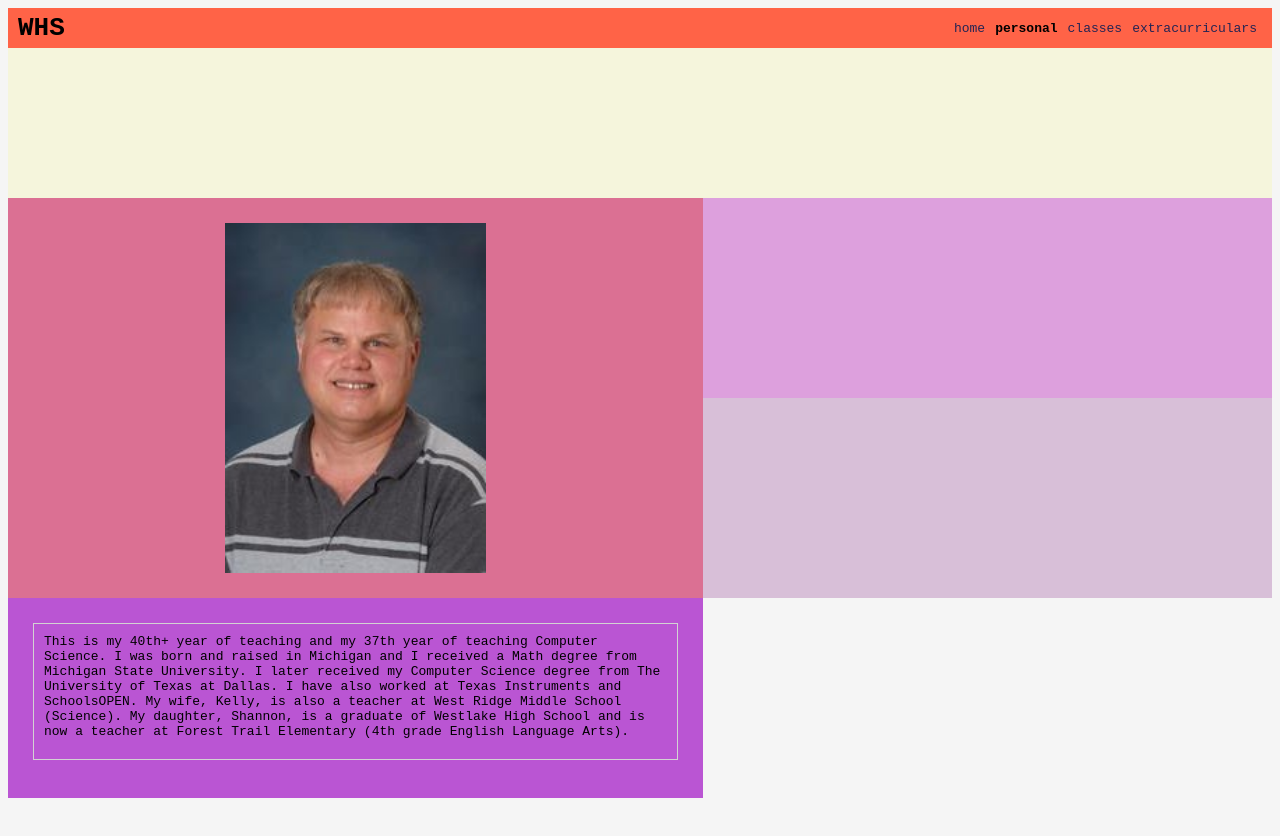
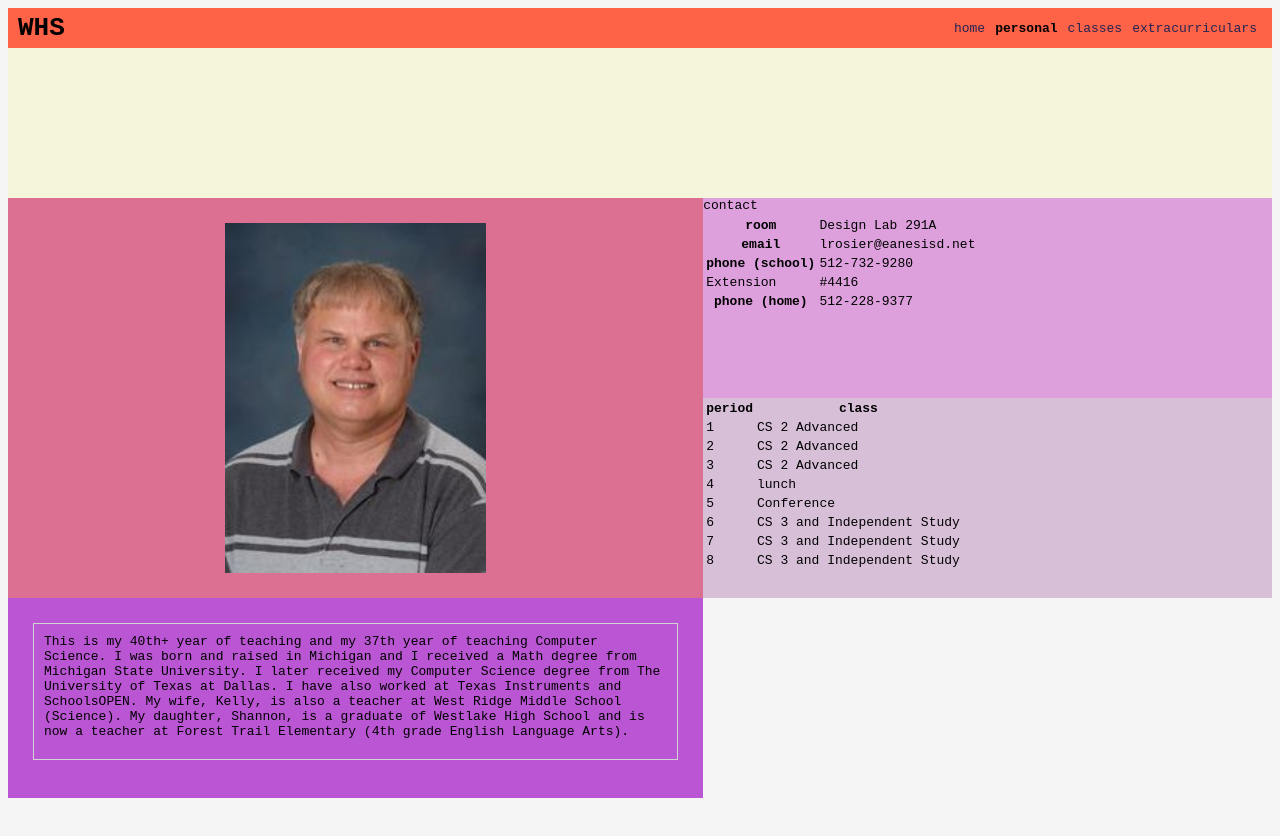
Before and after one commit to lael73009/CS3-p1, a plain HTML site: page personal.html in a window 1280 px wide. Drawn offline with Linux system fonts and the light colour scheme.

Commit message:
Basic tables on personal

```diff
--- a/personal.html
+++ b/personal.html
@@ -19,9 +19,70 @@
             </div>
 
             <div class="c4_personal">
+                <table>
+                    <tr>contact</tr>
+                    <tr>
+                        <th>room</th>
+                        <td>Design Lab 291A</td>
+                    </tr>
+                    <tr>
+                        <th>email</th>
+                        <td>lrosier@eanesisd.net</td>
+                    </tr>
+                    <tr>
+                        <th>phone (school)</th>
+                        <td>512-732-9280</td>
+                    </tr>
+                    <tr>
+                        <td>Extension</td>
+                        <td>#4416</td>
+                    </tr>
+                    <tr>
+                        <th>phone (home)</th>
+                        <td>512-228-9377</td>
+                    </tr>
+                </table>
             </div>
 
             <div class="c5_personal">
+                <table>
+                    <tr>
+                        <th>period</th>
+                        <th>class</th>
+                    </tr>
+                    <tr>
+                        <td>1</td>
+                        <td>CS 2 Advanced</td>
+                    </tr>
+                    <tr>
+                        <td>2</td>
+                        <td>CS 2 Advanced</td>
+                    </tr>
+                    <tr>
+                        <td>3</td>
+                        <td>CS 2 Advanced</td>
+                    </tr>
+                    <tr>
+                        <td>4</td>
+                        <td>lunch</td>
+                    </tr>
+                    <tr>
+                        <td>5</td>
+                        <td>Conference</td>
+                    </tr>
+                    <tr>
+                        <td>6</td>
+                        <td>CS 3 and Independent Study</td>
+                    </tr>
+                    <tr>
+                        <td>7</td>
+                        <td>CS 3 and Independent Study</td>
+                    </tr>
+                    <tr>
+                        <td>8</td>
+                        <td>CS 3 and Independent Study</td>
+                    </tr>
+                </table>
             </div>
 
             <div class="c6_personal">
```
